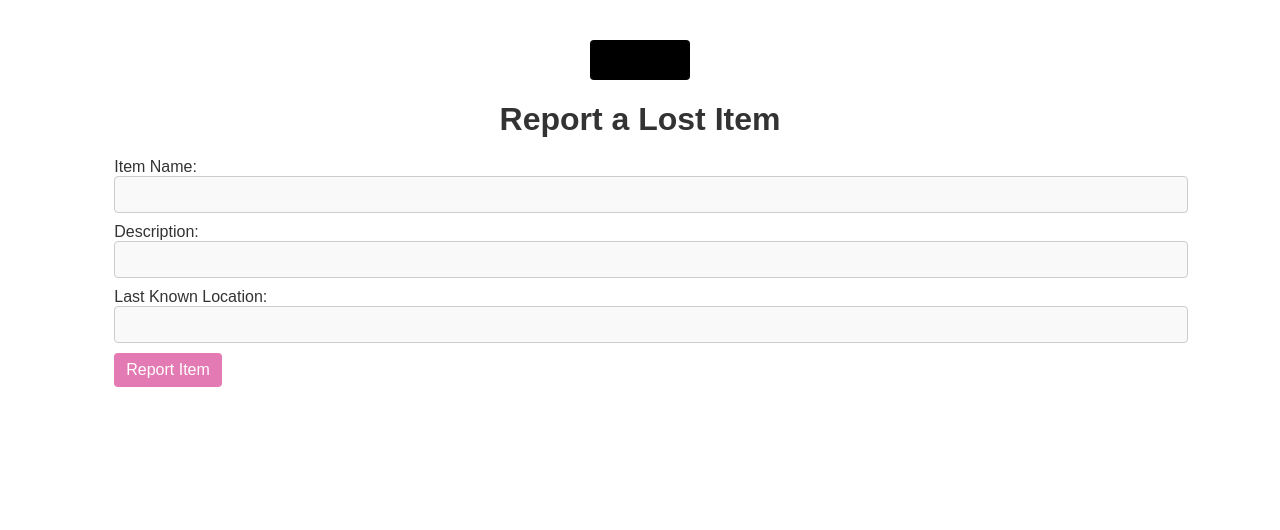
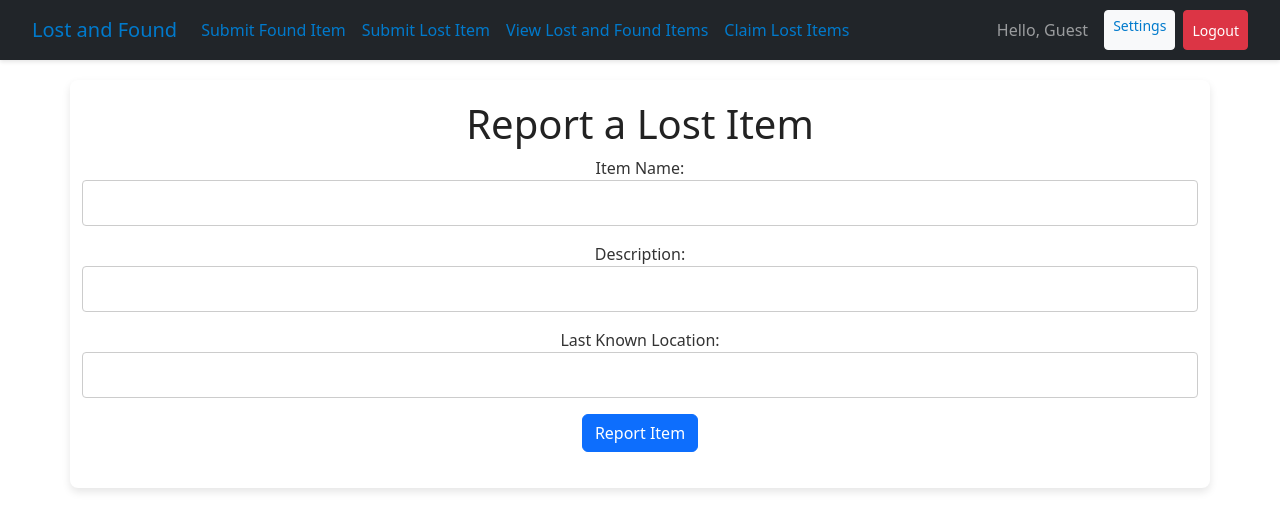
Before and after one commit to mmmejiamendoza/semester-project, a website: page code/public/report.html in a window 1280 px wide. Drawn offline with nearby package versions, Linux system fonts and the light colour scheme; no server answers.

Commit message:
fixing colors and drop downs

```diff
--- a/code/public/base.css
+++ b/code/public/base.css
@@ -16,7 +16,7 @@ h1 {
     margin-bottom: 20px;
     width: 100%;
     text-align: center;
-    color: #333;
+    color: #bdbdbd;
 }
 
 /* Dropdown Menu */
@@ -25,7 +25,7 @@ h1 {
     cursor: pointer;
     padding: 6px;
     border-radius: 4px;
-    background-color: black;
+    background-color: rgb(224, 224, 224);
     color: white;
     display: inline-block;
     margin-top: 20px;
@@ -44,7 +44,7 @@ h1 {
     background-color: white;
     padding: 8px;
     border-radius: 8px;
-    box-shadow: 0 4px 8px rgba(0, 0, 0, 0.2);
+    box-shadow: 0 4px 8px rgba(202, 202, 202, 0.2);
     width: 160px;
     position: absolute;
     top: 210px; /* Increased top value to push the dropdown further down */
@@ -56,7 +56,7 @@ h1 {
 .dropdown-menu a {
     margin: 4px 0;
     padding: 6px;
-    background-color: black;
+    background-color: rgb(207, 207, 207);
     color: white;
     text-decoration: none;
     border-radius: 4px;
@@ -65,7 +65,7 @@ h1 {
 }
 
 .dropdown-menu a:hover {
-    background-color: #333;
+    background-color: #9f9f9f;
 }
 
 .logout-link {
@@ -89,14 +89,14 @@ th, td {
 }
 
 th {
-    background-color: #e47ab3;
+    background-color: #dcdcdc;
     color: white;
 }
 
 /* Button Styles */
 button {
     padding: 8px 12px;
-    background-color: #e47ab3;
+    background-color: #e4e4e4;
     color: white;
     border: none;
     border-radius: 4px;
@@ -104,13 +104,13 @@ button {
 }
 
 button:hover {
-    background-color: #e47ab3;
+    background-color: #bebebe;
 }
 
 /* Links */
 .back-link, .dropdown-menu a {
     padding: 10px 20px;
-    background-color: #e47ab3;
+    background-color: #f6f6f6;
     color: white;
     text-decoration: none;
     border-radius: 4px;
@@ -120,7 +120,7 @@ button:hover {
 }
 
 .back-link:hover, .dropdown-menu a:hover {
-    background-color: #f3bfd8;
+    background-color: #ffffff;
 }
 /* Navigation Styles */
 nav {
--- a/code/public/dark-theme.css
+++ b/code/public/dark-theme.css
@@ -1,7 +1,7 @@
 /* General page styling */
 body {
-    background-color: #ffe6e6 !important; /* Light pink background */
-    color: #4a2a2a; /* Dark pink-brown text */
+    background-color: #000000 !important; /* Light pink background */
+    color: #050404; /* Dark pink-brown text */
     font-family: Arial, sans-serif;
     margin: 0;
     padding: 0;
@@ -10,8 +10,8 @@ body {
 
 /* Container styling for centered content */
 .container {
-    background-color: #ffebee; /* Light pink containers */
-    color: #4a2a2a; /* Dark text */
+    background-color: #313132; /* Light pink containers */
+    color: #000000; /* Dark text */
     box-shadow: 0 4px 8px rgba(0, 0, 0, 0.3);
     padding: 20px;
     border-radius: 8px;
@@ -21,7 +21,7 @@ body {
 
 /* Headings */
 h1, h2 {
-    color: #b33c5a !important; /* Medium-dark pink for headings */
+    color: #000000 !important; /* Medium-dark pink for headings */
     font-weight: bold;
 }
 
@@ -29,25 +29,25 @@ h1, h2 {
 table {
     width: 100%;
     border-collapse: collapse;
-    color: #4a2a2a; /* Dark pink-brown text */
+    color: #0d0a0a; /* Dark pink-brown text */
 }
 
 th, td {
     padding: 10px;
-    border: 1px solid #ffccd5; /* Light pink table borders */
+    border: 1px solid #030202; /* Light pink table borders */
     text-align: center;
-    background-color: #ffe6e6; /* Soft pink for table cells */
+    background-color: #000000; /* Soft pink for table cells */
 }
 
 th {
-    background-color: #ffb3c1; /* Slightly darker pink for table headers */
+    background-color: #121010; /* Slightly darker pink for table headers */
 }
 
 /* Button styling */
 button, .back-link, .logout-link {
-    background-color: #ff99aa; /* Medium pink for buttons */
-    color: #4a2a2a; /* Dark text */
-    border: 1px solid #ffccd5; /* Light pink border */
+    background-color: #22181a; /* Medium pink for buttons */
+    color: #090707; /* Dark text */
+    border: 1px solid #020202; /* Light pink border */
     padding: 10px 20px;
     border-radius: 4px;
     cursor: pointer;
@@ -56,37 +56,37 @@ button, .back-link, .logout-link {
 }
 
 button:hover, .back-link:hover, .logout-link:hover {
-    background-color: #ff8098; /* Slightly darker pink on hover */
+    background-color: #151011; /* Slightly darker pink on hover */
 }
 
 /* Link styling */
 a, .dropdown-menu a {
-    color: #b33c5a; /* Medium-dark pink links */
+    color: #0c090a; /* Medium-dark pink links */
     text-decoration: none;
 }
 
 a:hover, .dropdown-menu a:hover {
-    color: #99394e; /* Darker pink on hover */
+    color: #060505; /* Darker pink on hover */
 }
 
 /* Dropdown menu styling */
 .menu-icon {
-    background-color: #ffb3c1; /* Light pink */
-    color: #4a2a2a; /* Dark text */
+    background-color: #0e0b0b; /* Light pink */
+    color: #000000; /* Dark text */
     padding: 8px;
     border-radius: 4px;
     cursor: pointer;
 }
 
 .dropdown-menu {
-    background-color: #ffebee; /* Light pink dropdown background */
+    background-color: #2a2a2a; /* Light pink dropdown background */
     box-shadow: 0 4px 8px rgba(0, 0, 0, 0.3);
     border-radius: 8px;
     padding: 10px;
 }
 
 .dropdown-menu a {
-    background-color: #ff99aa; /* Medium pink button boxes */
+    background-color: #100c0d; /* Medium pink button boxes */
     padding: 8px;
     display: block;
     border-radius: 4px;
@@ -94,14 +94,14 @@ a:hover, .dropdown-menu a:hover {
 }
 
 .dropdown-menu a:hover {
-    background-color: #ff8098; /* Darker pink on hover */
+    background-color: #050404; /* Darker pink on hover */
 }
 
 /* Input fields */
 input[type="text"], input[type="email"], input[type="password"], select {
-    background-color: #ffe6e6; /* Light pink input background */
-    color: #4a2a2a; /* Dark text */
-    border: 1px solid #ffccd5; /* Light pink outline */
+    background-color: #2f2f2f; /* Light pink input background */
+    color: #504d4d; /* Dark text */
+    border: 1px solid #434343; /* Light pink outline */
     padding: 10px;
     border-radius: 4px;
     width: 100%;
@@ -110,20 +110,20 @@ input[type="text"], input[type="email"], input[type="password"], select {
 
 /* Form label styling */
 label {
-    color: #4a2a2a; /* Dark pink for form labels */
+    color: #000000; /* Dark pink for form labels */
     font-weight: bold;
 }
 
 /* Data status message */
 #dataStatus {
-    color: #4a2a2a; /* Dark pink for status messages */
+    color: #110d0d; /* Dark pink for status messages */
     font-weight: bold;
     margin-top: 10px;
 }
 
 /* Override specific color for paragraph text */
 p {
-    color: #4a2a2a; /* Dark pink paragraph text */
+    color: #000000; /* Dark pink paragraph text */
 }
 /* Navigation Styles */
 nav {
@@ -133,7 +133,7 @@ nav {
     width: 100%; /* Spans the entire width of the page */
     z-index: 1000; /* Ensures it appears above other elements */
     background-color: #3a3a3a; /* Navbar background color */
-    color: #f5f5f5; /* Text color for the navbar */
+    color: #5a5a5a; /* Text color for the navbar */
     padding: 10px 20px; /* Padding inside the navbar */
     box-shadow: 0 2px 4px rgba(0, 0, 0, 0.2); /* Optional shadow for a 3D effect */
 }
--- a/code/public/light-theme.css
+++ b/code/public/light-theme.css
@@ -1,7 +1,7 @@
 /* General styling */
 body {
     background-color: #ffffff !important; /* White background */
-    color: #333333; /* Dark grey text */
+    color: #333333 !important; /* Darker grey text for readability */
     font-family: Arial, sans-serif;
     margin: 0;
     padding: 0;
@@ -9,43 +9,43 @@ body {
 
 /* Container styling */
 .container {
-    background-color: #f9f9f9; /* Light grey for containers */
-    color: #333333;
+    background-color: #ffffff; /* White for containers */
+    color: #333333; /* Darker grey text */
     padding: 20px;
     border-radius: 8px;
-    box-shadow: 0 4px 8px rgba(0, 0, 0, 0.1);
+    box-shadow: 0 4px 8px rgba(0, 0, 0, 0.1); /* Subtle shadow */
     max-width: 800px;
     text-align: center;
 }
 
 /* Headings */
 h1, h2 {
-    color: #333333;
+    color: #222222 !important; /* Darker headings */
 }
 
 /* Table styling */
 table {
     width: 100%;
     border-collapse: collapse;
-    color: #333333;
+    color: #333333 !important; /* Dark text */
 }
 
 th, td {
     padding: 10px;
-    border: 1px solid #dddddd; /* Light border */
+    border: 1px solid #cccccc; /* Light border */
     text-align: center;
-    background-color: #ffffff; /* White for table cells */
+    background-color: #ffffff !important; /* White for table cells */
 }
 
 th {
-    background-color: #f2f2f2; /* Very light grey for table headers */
+    background-color: #e6e6e6 !important; /* A shade darker for clear distinction */
 }
 
 /* Button styling */
 button, .back-link, .logout-link {
-    background-color: #e0e0e0; /* Light grey button */
-    color: #333333; /* Dark text */
-    border: 1px solid #cccccc; /* Light border */
+    background-color: #007acc; /* Blue button */
+    color: #ffffff; /* White text */
+    border: 1px solid #005fa3; /* Darker blue border */
     padding: 10px 20px;
     border-radius: 4px;
     cursor: pointer;
@@ -53,29 +53,30 @@ button, .back-link, .logout-link {
 }
 
 button:hover, .back-link:hover, .logout-link:hover {
-    background-color: #d4d4d4; /* Slightly darker on hover */
+    background-color: #005fa3 !important; /* Darker blue on hover */
 }
 
 /* Link styling */
 a, .dropdown-menu a {
-    color: #007acc; /* Blue links */
+    color: #007acc !important; /* Blue links */
     text-decoration: none;
 }
 
 a:hover, .dropdown-menu a:hover {
-    color: #005fa3; /* Darker blue on hover */
+    color: #005fa3 !important; /* Darker blue on hover */
 }
 
 /* Dropdown menu styling */
 .dropdown-menu {
-    background-color: #f9f9f9; /* Light grey dropdown background */
+    background-color: #ffffff !important; /* White dropdown background */
     box-shadow: 0 4px 8px rgba(0, 0, 0, 0.1);
     border-radius: 8px;
     padding: 10px;
+    border: 1px solid #d9d9d9 !important; /* Subtle border for visibility */
 }
 
 .dropdown-menu a {
-    background-color: #e0e0e0; /* Light grey button boxes */
+    background-color: #f2f2f2 !important; /* Very light grey button boxes */
     padding: 8px;
     display: block;
     border-radius: 4px;
@@ -83,28 +84,29 @@ a:hover, .dropdown-menu a:hover {
 }
 
 .dropdown-menu a:hover {
-    background-color: #d4d4d4; /* Slightly darker grey on hover */
+    background-color: #e0e0e0 !important; /* Slightly darker grey on hover */
 }
 
 /* Input fields */
 input[type="text"], input[type="email"], input[type="password"], select {
-    background-color: #f9f9f9; /* Light grey input background */
-    color: #333333; /* Dark text */
+    background-color: #ffffff !important; /* White input background */
+    color: #333333 !important; /* Dark text */
     border: 1px solid #cccccc; /* Light border */
     padding: 10px;
     border-radius: 4px;
     width: 100%;
     margin-bottom: 10px;
 }
+
 /* Navigation Styles */
 nav {
-    position: fixed; /* Fixes the navbar to the top of the page */
-    top: 0;
-    left: 0;
-    width: 100%; /* Spans the entire width of the page */
+    position: fixed !important; /* Fixes the navbar to the top of the page */
+    top: 0 !important;
+    left: 0 !important;
+    width: 100% !important; /* Spans the entire width of the page */
     z-index: 1000; /* Ensures it appears above other elements */
-    background-color: #3a3a3a; /* Navbar background color */
-    color: #f5f5f5; /* Text color for the navbar */
-    padding: 10px 20px; /* Padding inside the navbar */
-    box-shadow: 0 2px 4px rgba(0, 0, 0, 0.2); /* Optional shadow for a 3D effect */
+    background-color: #ffffff !important; /* White navbar */
+    color: #333333 !important; /* Dark text for the navbar */
+    padding: 10px 20px !important; /* Padding inside the navbar */
+    box-shadow: 0 2px 4px rgba(0, 0, 0, 0.1) !important; /* Optional shadow for a subtle effect */
 }
--- a/code/public/report.html
+++ b/code/public/report.html
@@ -6,6 +6,13 @@
     <title>Report a Lost Item</title>
     <link id="themeStylesheet" rel="stylesheet" href="light-theme.css">
     <link rel="stylesheet" href="base.css">
+    <link href="https://cdn.jsdelivr.net/npm/bootstrap@5.3.0/dist/css/bootstrap.min.css" rel="stylesheet">
+
+    <style>
+        #content-container {
+            transition: margin-top 0.3s ease;
+        }
+    </style>
 
     <script type="module">
         import { initializeApp } from "https://www.gstatic.com/firebasejs/9.6.10/firebase-app.js";
@@ -43,8 +50,7 @@
                 }
             });
 
-            document.getElementById("logoutLink").addEventListener("click", (e) => {
-                e.preventDefault();
+            document.getElementById("logoutButton").addEventListener("click", () => {
                 signOut(auth)
                     .then(() => {
                         alert("Successfully logged out!");
@@ -54,9 +60,19 @@
                         console.error("Error logging out: ", error);
                     });
             });
-        });
 
-        document.addEventListener('DOMContentLoaded', function () {
+            // Adjust margin below navbar
+            const navbar = document.querySelector('.navbar');
+            const contentContainer = document.getElementById('content-container');
+            const adjustContentMargin = () => {
+                const navbarHeight = navbar.offsetHeight;
+                contentContainer.style.marginTop = `${navbarHeight}px`;
+            };
+
+            // Adjust on load and resize
+            adjustContentMargin();
+            window.addEventListener('resize', adjustContentMargin);
+
             document.getElementById('lostItemForm').addEventListener('submit', function (e) {
                 e.preventDefault();
 
@@ -84,37 +100,57 @@
     </script>
 </head>
 <body>
-    <div class="dropdown-menu-container">
-        <div id="menuIcon" class="menu-icon">&#9776; Menu</div>
-        <div id="dropdownMenu" class="dropdown-menu">
-            <a href="form.html">Submit Found Item</a>
-            <a href="report.html">Submit Lost Item</a>
-            <a href="list.html">View Lost and Found Items</a>
-            <a href="claim.html">Claim Lost Items</a>
-            <a href="settings.html">Settings</a>
-            <a href="#" id="logoutLink">Logout</a>
+    <!-- Static Navigation Bar -->
+    <nav class="navbar navbar-expand-lg navbar-dark bg-dark fixed-top">
+        <div class="container-fluid">
+            <a class="navbar-brand" href="#">Lost and Found</a>
+            <button class="navbar-toggler" type="button" data-bs-toggle="collapse" data-bs-target="#navbarNav">
+                <span class="navbar-toggler-icon"></span>
+            </button>
+            <div class="collapse navbar-collapse" id="navbarNav">
+                <ul class="navbar-nav me-auto mb-2 mb-lg-0">
+                    <li class="nav-item">
+                        <a class="nav-link" href="form.html">Submit Found Item</a>
+                    </li>
+                    <li class="nav-item">
+                        <a class="nav-link" href="report.html">Submit Lost Item</a>
+                    </li>
+                    <li class="nav-item">
+                        <a class="nav-link" href="list.html">View Lost and Found Items</a>
+                    </li>
+                    <li class="nav-item">
+                        <a class="nav-link" href="claim.html">Claim Lost Items</a>
+                    </li>
+                </ul>
+                <div class="d-flex">
+                    <span id="user-greeting" class="navbar-text me-3">Hello, Guest</span>
+                    <a href="settings.html" class="btn btn-light btn-sm me-2">Settings</a>
+                    <button id="logoutButton" class="btn btn-danger btn-sm">Logout</button>
                 </div>
             </div>
+        </div>
+    </nav>
 
-    <div id="user-greeting" style="position: absolute; top: 20px; right: 20px;"></div>
-
-    <h1>Report a Lost Item</h1>
-
+    <!-- Main Content -->
+    <div id="content-container" class="container">
+        <h1 class="text-center">Report a Lost Item</h1>
         <form id="lostItemForm">
             <label for="itemName">Item Name:</label>
-        <input type="text" id="itemName" required>
+            <input type="text" id="itemName" class="form-control mb-3" required>
 
             <label for="itemDescription">Description:</label>
-        <input type="text" id="itemDescription" required>
+            <input type="text" id="itemDescription" class="form-control mb-3" required>
 
             <input type="hidden" id="ownerName">
 
             <label for="lastKnownLocation">Last Known Location:</label>
-        <input type="text" id="lastKnownLocation" required>
+            <input type="text" id="lastKnownLocation" class="form-control mb-3" required>
 
-        <button type="submit">Report Item</button>
+            <button type="submit" class="btn btn-primary">Report Item</button>
         </form>
+        <p id="dataStatus" class="mt-3"></p>
+    </div>
 
-    <p id="dataStatus"></p>
+    <script src="https://cdn.jsdelivr.net/npm/bootstrap@5.3.0/dist/js/bootstrap.bundle.min.js"></script>
 </body>
 </html>
```
Also changed, not shown: code/public/claim.html (+17 -2 lines), code/public/form.html (+62 -2 lines), code/public/index.html (+30 -48 lines), code/public/list.html (+37 -46 lines). Lines whose indentation alone changed are shown as unchanged.
